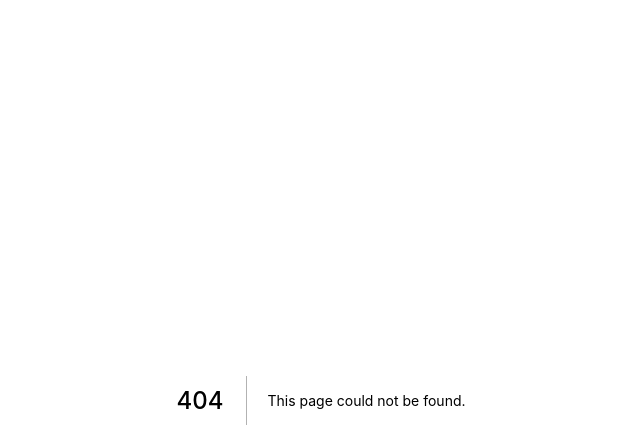
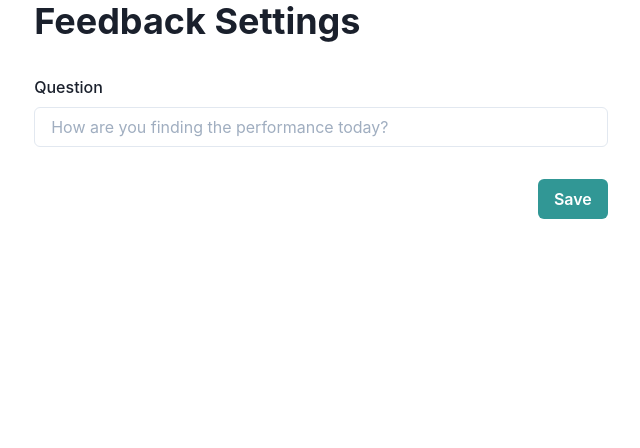
Before and after one commit to djaustin/question-master, a Next.js app: page /settings in a window 1280 px wide. Before the commit this address had no page. Shown: the top 448 px of the page, without its empty margins (319-959 px from the left). Built offline with nearby package versions, Linux system fonts and the light colour scheme.

Commit message:
feat: add settings page with question field

```diff
--- /dev/null
+++ b/src/pages/settings.tsx
@@ -0,0 +1,40 @@
+import { Button } from "@chakra-ui/button";
+import { FormControl, FormLabel } from "@chakra-ui/form-control";
+import { Input } from "@chakra-ui/input";
+import { Container, Flex, Heading, VStack } from "@chakra-ui/layout";
+import { chakra } from "@chakra-ui/system";
+import Head from "next/head";
+import React from "react";
+import { useForm } from "react-hook-form";
+
+type SettingsInputs = {
+  question: string;
+};
+
+const Settings = () => {
+  const { handleSubmit } = useForm<SettingsInputs>();
+
+  return (
+    <>
+      <Head>
+        <title>Feedback Settings</title>
+      </Head>
+      <Container>
+        <chakra.form>
+          <VStack alignItems="flex-start" spacing="8">
+            <Heading>Feedback Settings</Heading>
+            <FormControl>
+              <FormLabel>Question</FormLabel>
+              <Input placeholder="How are you finding the performance today?" />
+            </FormControl>
+            <Button alignSelf="flex-end" type="submit">
+              Save
+            </Button>
+          </VStack>
+        </chakra.form>
+      </Container>
+    </>
+  );
+};
+
+export default Settings;
```
